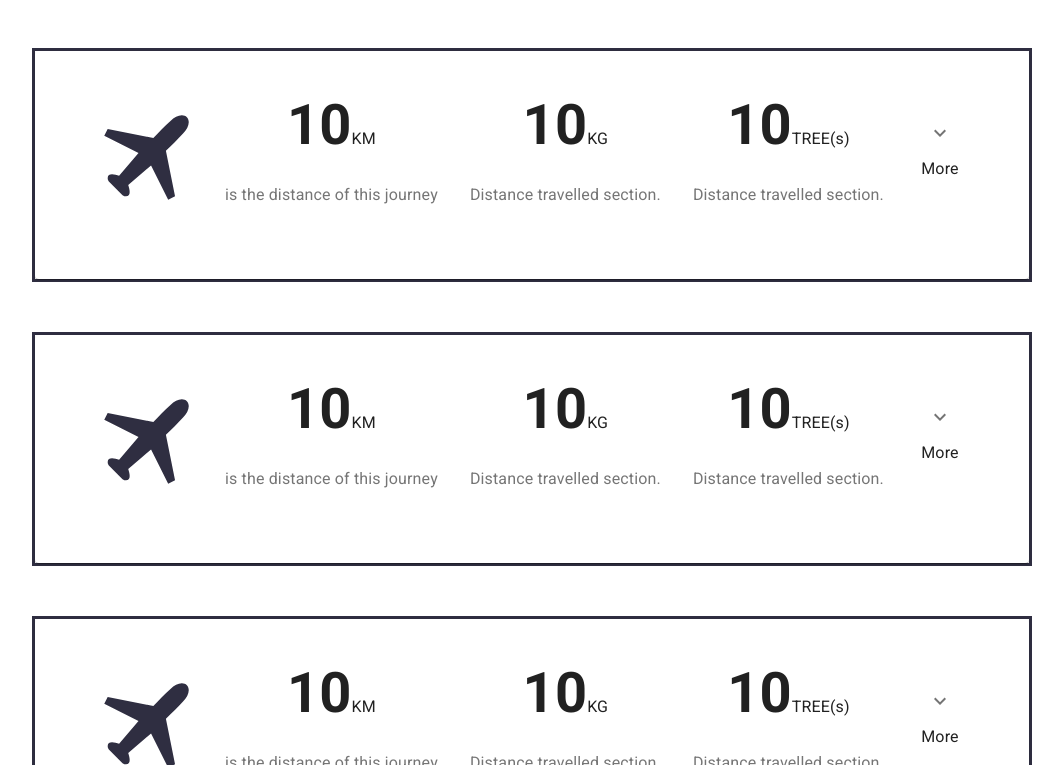
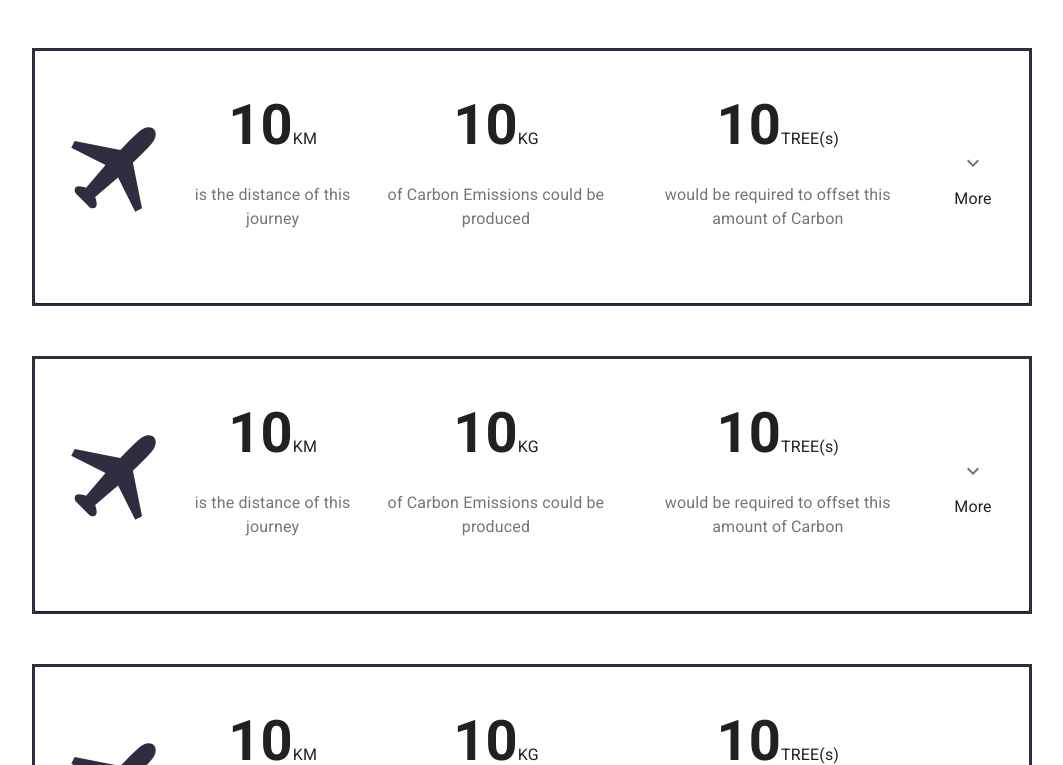
Before and after one commit to SchoolOfCode/w20_final-project-team-e, a React (Create React App) app: page / in a window 1280 px wide. Shown: the part 815-1580 px from the top of the page, without its empty margins (108-1171 px from the left). Built offline with nearby package versions, Linux system fonts and the light colour scheme.

Commit message:
Improved the positioning of the expand button. Added descriptions below the data numbers

```diff
--- a/src/components/ResultsCard/ResultsCard.js
+++ b/src/components/ResultsCard/ResultsCard.js
@@ -52,6 +52,9 @@ const useStyles = makeStyles((theme) => ({
   bold: {
     fontWeight: 'bold',
   },
+  buttonPositioning: {
+      marginTop: '35px',
+  },
 }));
 
 
@@ -103,7 +106,7 @@ export default function RecipeReviewCard() {
                             <span className={classes.primaryData}>10</span>KG
                         </Typography>
                         <Typography paragraph color='textSecondary'>
-                            Distance travelled section.
+                            of Carbon Emissions could be produced
                         </Typography>
                     </CardContent>
                 </Box>
@@ -113,12 +116,12 @@ export default function RecipeReviewCard() {
                             <span className={classes.primaryData}>10</span>TREE(s)
                         </Typography>
                         <Typography paragraph color='textSecondary'>
-                            Distance travelled section.
+                            would be required to offset this amount of Carbon
                         </Typography>
                     </CardContent>
                 </Box>
                 <Box>
-                    <CardContent>
+                    <CardContent className={classes.buttonPositioning}>
                         <IconButton
                         className={clsx(classes.expand, {
                         [classes.expandOpen]: expanded,
```
